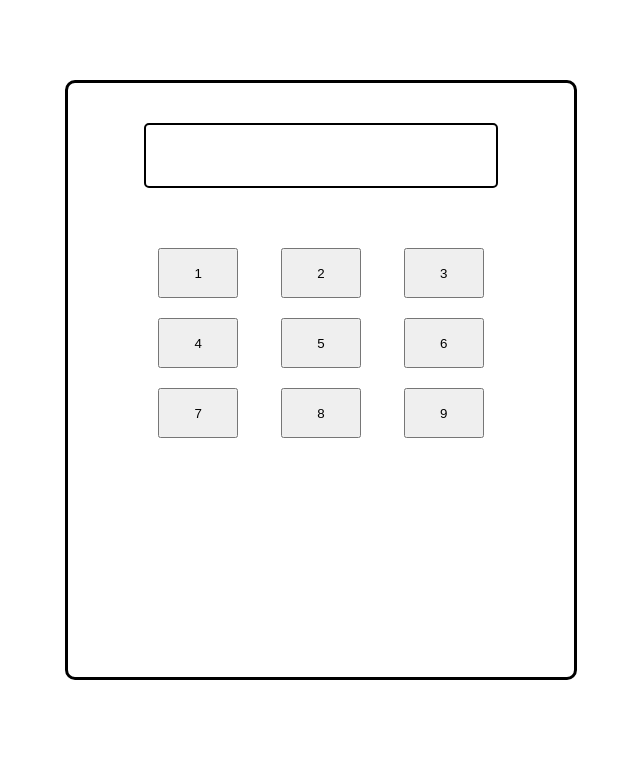
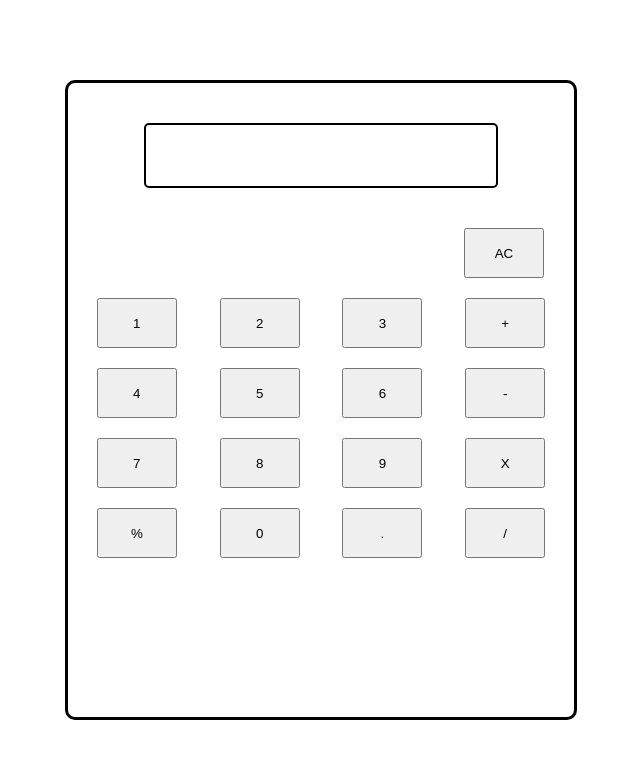
Before and after one commit to JWCTempleton/TOP-Calculator, a plain HTML site: page index.html in a window 1280 px wide. Shown: the whole page, without its empty margins (319-959 px from the left). Drawn offline with Linux system fonts and the light colour scheme.

Commit message:
Add operations buttons, 0 button, decimal point button

```diff
--- a/index.html
+++ b/index.html
@@ -12,21 +12,33 @@
     <div id="container">
       <div class="display"></div>
       <div class="button-container">
+        <div class="clear-row">
+            <button class="all-clear">AC</button>
+        </div>
         <div class="first-row">
           <button class="button-one">1</button>
           <button class="button-two">2</button>
           <button class="button-three">3</button>
+          <button class="button-add">+</button>
         </div>
         <div class="second-row">
           <button class="button-four">4</button>
           <button class="button-five">5</button>
           <button class="button-six">6</button>
+          <button class="button-subtract">-</button>
         </div>
         <div class="third-row">
           <button class="button-seven">7</button>
           <button class="button-eight">8</button>
           <button class="button-nine">9</button>
+          <button class="button-multiply">X</button>
       </div>
+      <div class="fourth-row">
+        <button class="button-modulo">%</button>
+        <button class="button-zero">0</button>
+        <button class="button-decimal">.</button>
+        <button class="button-divide">/</button>
+    </div>
     </div>
   </body>
 </html>
--- a/style.css
+++ b/style.css
@@ -12,7 +12,7 @@ html {
 
 #container {
     width: 40vw;
-    height: 75vh;
+    height: 80vh;
     border: 3px solid black;
     margin: 8rem auto;
     border-radius: 1rem;
@@ -32,7 +32,7 @@ html {
     flex-direction: column;
     align-items: center;
     gap:2rem;
-    margin-top: 6rem;
+    margin-top: 4rem;
 }
 
 button {
@@ -40,3 +40,8 @@ button {
     height: 5rem;
     margin: 0 2rem;
 }
+
+.clear-row  {
+    align-self: end;
+    margin-right: 10px;
+}
```
